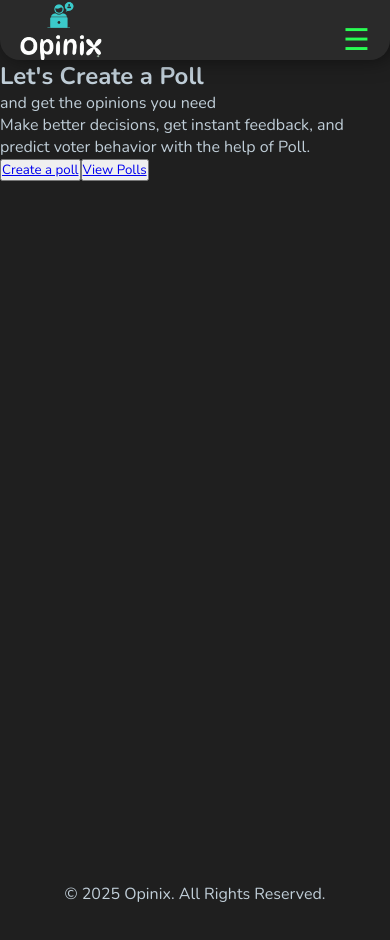
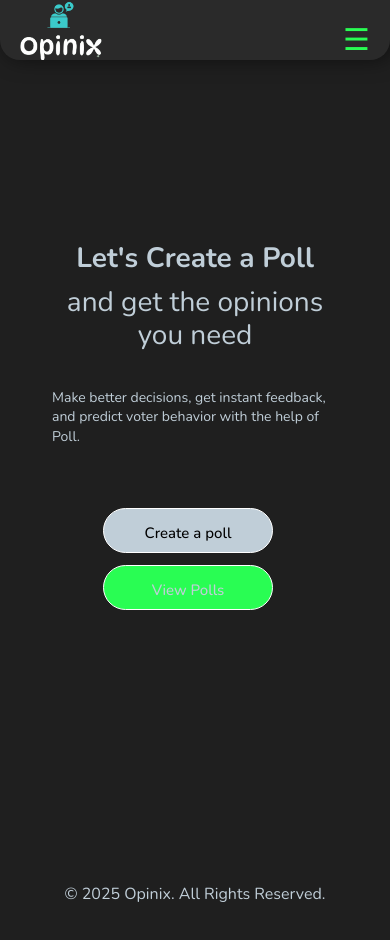
Before and after one commit to jdsteadycode/opinix-web, a React (Vite) app in the folder frontend/: page / in a window 390 px wide. Shown: the top 940 px of the page. Built offline with nearby package versions, Linux system fonts and the light colour scheme.

Commit message:
updated styles for opinix-web

```diff
--- a/frontend/src/App.css
+++ b/frontend/src/App.css
@@ -76,13 +76,17 @@ body {
     display: flex;
     justify-content: center;
 }
+.app-header .auth-btn a {
+  text-decoration: none;
+  color: var(--light-primary-text-fore-color);
+}
 
 .app-header .auth-btn button {
     padding: 12px 35px;
     border-radius: 25px;
     font-size: 16px;
     background-color: var(--primary-fore-color);
-    color: var(--primary-back-color);
+    color: var(--light-primary-text-fore-color);
     border: none;
     cursor: pointer;
     transition: all 0.3s ease;
@@ -127,6 +131,11 @@ body {
   text-align: center;
 }
 
+/* update all anchor tags */
+.app-header .responsive-content-menu a {
+  text-decoration: none;
+}
+
 .app-header .responsive-content-menu .menu-nav a {
   display: block;
   padding: 10px;
@@ -136,8 +145,8 @@ body {
 }
 
 .app-header .responsive-content-menu .menu-nav a:hover {
-  background: none !important;  /* Remove any background */
-  color: inherit !important;    /* Keep original text color */
+  background: none !important;
+  color: inherit !important;
 }
 
 .app-header .responsive-content-menu .close-menu-btn {
@@ -146,7 +155,7 @@ body {
     font-size: 40px;
     background: none;
     border: none;
-    color: #29fd53;
+    color: rgb(5, 155, 155);
     cursor: pointer;
 }
 
@@ -162,8 +171,8 @@ body {
     border-radius: 30px;
     font-size: 18px;
     cursor: pointer;
-    background-color: #29fd53;
-    color: #000;
+    background-color: rgb(5, 155, 155);
+    color: var(--primary-text-color);
     border: none;
     transition: transform 0.2s;
 }
@@ -213,11 +222,13 @@ body {
 }
 
 
+
+
 /* auth-module-section */
 .app-auth-content {
     width: calc(100vw - 300px); /* same as content space beside header */
     min-height: 100vh;           /* fill same height as header */
-    background: rgba(55, 55, 55, 0.9);
+    /* background: rgba(55, 55, 55, 0.9); */
     backdrop-filter: blur(12px);
     display: flex;
     flex-direction: column;
@@ -277,7 +288,7 @@ body {
 .app-auth-content .auth-form .input-box input:valid ~ label {
     top: -8px;
     font-size: 14px;
-    color: #29fd53;  /* accent color */
+    color: rgb(5, 155, 155);  /* accent color */
 }
 
 /* Input field styles */
@@ -306,7 +317,7 @@ body {
 }
 
 .app-auth-content .auth-form input[type="file"]::file-selector-button:hover {
-    background-color: #29fd53;
+    background-color: rgb(5, 155, 155);
     color: #000;
 }
 
@@ -314,8 +325,8 @@ body {
 .app-auth-content .auth-form button {
     width: 100%;
     height: 45px;
-    background-color: #29fd53;
-    color: #000;
+    background-color: rgb(5, 155, 155);
+    color: var(--primary-text-color);
     border: none;
     border-radius: 30px;
     cursor: pointer;
@@ -326,7 +337,7 @@ body {
 }
 
 .app-auth-content .auth-form button:hover {
-    background-color: #1ad53f;
+    background-color: rgb(4, 145, 145);
     transform: scale(1.03);
 }
 
@@ -339,7 +350,7 @@ body {
 }
 
 .app-auth-content .auth-form .auth-register a {
-    color: #29fd53;
+    color: rgb(5, 155, 155);
     font-weight: 600;
     text-decoration: none;
 }
@@ -386,6 +397,29 @@ body {
   border: 2px solid rgba(255, 255, 255, .5);
 }
 
+.success-toast {
+  position: fixed;
+  top: 20px;
+  right: 20px;
+  background: #4caf50;
+  color: white;
+  padding: 10px 20px;
+  border-radius: 8px;
+  box-shadow: 0 4px 6px rgba(0,0,0,0.2);
+  font-weight: 500;
+  animation: fadein 0.3s ease, fadeout 0.3s ease 2.7s;
+}
+
+@keyframes fadein {
+  from { opacity: 0; transform: translateY(-10px); }
+  to   { opacity: 1; transform: translateY(0); }
+}
+@keyframes fadeout {
+  from { opacity: 1; transform: translateY(0); }
+  to   { opacity: 0; transform: translateY(-10px); }
+}
+
+
 /* Heading */
 .app-content .create-poll-form h1 {
   font-size: 32px;
@@ -400,6 +434,16 @@ body {
   width: 100%;
   margin-top: 20px;
 }
+
+.app-content .create-poll-form .input-box input:focus ~ label,
+.app-content .create-poll-form .input-box textarea:focus ~ label,
+.app-content .create-poll-form .input-box input:not(:placeholder-shown) ~ label,
+.app-content .create-poll-form .input-box textarea:not(:placeholder-shown) ~ label {
+  top: -8px;
+  font-size: 12px;
+  color: rgb(5, 155, 155);
+}
+
 .app-content .create-poll-form .input-box input,
 .app-content .create-poll-form .input-box select,
 .app-content .create-poll-form .input-box textarea {
@@ -423,23 +467,14 @@ body {
   pointer-events: none;
   transition: 0.3s;
 }
-.app-content .create-poll-form .input-box input:focus ~ label,
-.app-content .create-poll-form .input-box textarea:focus ~ label,
-.app-content .create-poll-form .input-box input:valid ~ label,
-.app-content .create-poll-form .input-box textarea:valid ~ label {
-  top: -8px;
-  font-size: 12px;
-  color: #29fd53;
-}
-.app-content .create-poll-form .input-box input:focus,
-.app-content .create-poll-form .input-box textarea:focus {
-  border-color: #29fd53;
-}
+
 
 .app-content .create-poll-form .input-box select {
   color: var(--light-primary-text-fore-color);
   background-color: var(--secondary-back-color);
 }
+
+
 
 /* === POLL OPTIONS === */
 .poll-option-wrap {
@@ -461,7 +496,7 @@ body {
   transition: color 0.2s;
 }
 .file-upload-icon:hover {
-  color: #29fd53;
+  color: rgb(5, 155, 155);
 }
 .poll-option-wrap span {
   cursor: pointer;
@@ -472,8 +507,8 @@ body {
 /* === ADD OPTION BUTTON === */
 .new-poll-option .new-poll-option-button {
   margin-top: 10px;
-  background: #29fd53;
-  color: #000;
+  background: rgb(5, 155, 155);
+  color: var(--primary-text-color);
   border: none;
   border-radius: 25px;
   padding: 8px 12px;
@@ -484,7 +519,7 @@ body {
   display: block;
 }
 .new-poll-option .new-poll-option-button:hover {
-  background: #1ad53f;
+  background: rgb(4, 144, 144);
 }
 
 .new-poll-option .responsive {
@@ -495,8 +530,8 @@ body {
 .create-btn {
   width: 100%;
   padding: 12px;
-  background: #29fd53;
-  color: #000;
+  background: rgb(5, 155, 155);
+  color: var(--primary-text-color);
   border: none;
   border-radius: 25px;
   font-size: 16px;
@@ -505,7 +540,7 @@ body {
   transition: transform 0.2s, background 0.2s;
 }
 .create-btn:hover {
-  background: #1ad53f;
+  background: rgb(4, 139, 139);
 }
 .create-btn:active {
   transform: scale(0.97);
@@ -563,7 +598,7 @@ body {
 .app-profile-content .profile-analytics-container h1,
 .app-profile-content h1 {
   font-size: 40px;
-  color: #29fd53; /* UPDATED: accent heading color */
+  color: rgb(5, 155, 155); /* UPDATED: accent heading color */
 }
 
 /* Profile details text */
@@ -608,7 +643,7 @@ body {
   text-decoration: none;
   text-align: center;
   color: #000; /* UPDATED: black text on green button */
-  background-color: #29fd53; /* UPDATED: green accent */
+  background-color: rgb(5, 155, 155); /* UPDATED: green accent */
   padding: 10px 20px; /* UPDATED */
   border-radius: 30px; /* UPDATED */
   border: none; /* UPDATED */
@@ -619,7 +654,7 @@ body {
 }
 
 .app-profile-content .profile-privilleges .profile-privillges-button:hover {
-  background-color: #1ad53f; /* UPDATED */
+  background-color: rgb(5, 155, 155); /* UPDATED */
   transform: scale(1.05); /* UPDATED */
 }
 
@@ -670,11 +705,23 @@ body {
   margin-bottom: 10px;
   font-size: 22px;
   text-align: center;
-  color: #29fd53; /* UPDATED */
+  color: rgb(5, 155, 155); /* UPDATED */
 }
 
 /* Inputs */
 .profile-modal input,
+.profile-modal textarea {
+  width: 100%;
+  padding: 12px;
+  font-size: 16px;
+  border: 1px solid rgba(255,255,255,0.2); /* UPDATED */
+  border-radius: 8px;
+  outline: none;
+  background: rgba(255,255,255,0.1); /* UPDATED */
+  color: #fff;
+  transition: border-color 0.2s, background 0.2s;
+}
+
 .profile-modal select {
   width: 100%;
   padding: 12px;
@@ -682,16 +729,17 @@ body {
   border: 1px solid rgba(255,255,255,0.2); /* UPDATED */
   border-radius: 8px;
   outline: none;
-  background: rgba(255,255,255,0.1); /* UPDATED */
-  color: #fff; /* UPDATED */
-  transition: border-color 0.2s, background 0.2s;
-}
+  background-color: #565656;
+  color: #fff;
+}
+
 
 .profile-modal input:focus,
-.profile-modal select:focus {
-  border-color: #29fd53; /* UPDATED */
+.profile-modal textarea:focus {
+  border-color: rgb(5, 155, 155); /* UPDATED */
   background: rgba(255,255,255,0.15); /* UPDATED */
 }
+
 
 /* Action buttons */
 .profile-modal .modal-actions {
@@ -712,12 +760,12 @@ body {
 }
 
 .profile-modal .save-btn {
-  background: #29fd53; /* UPDATED */
-  color: #000; /* UPDATED */
+  background: rgb(5, 155, 155); /* UPDATED */
+  color: #fff; /* UPDATED */
 }
 
 .profile-modal .save-btn:hover {
-  background: #1ad53f; /* UPDATED */
+  background: rgb(5, 142, 142); /* UPDATED */
   transform: scale(1.05); /* UPDATED */
 }
 
@@ -743,14 +791,14 @@ body {
 }
 
 
-
 /* Polls page container */
-.app-content.polls-page {
-  display: flex;
-  flex-direction: column;
-  padding: 20px;
-  max-width: 900px;
-  margin: 0 auto;
+.app-content .polls-page {
+      display: flex;
+      flex-direction: column;
+      /* justify-content: flex-start; */
+      padding: 20px;
+      max-width: 1200px;
+      margin-left: 45px;
 }
 
 /* Remove grid entirely */
@@ -758,6 +806,7 @@ body {
   display: flex;
   flex-direction: column;
   gap: 15px;
+  width: 90%;
 }
 
 /* Poll card: horizontal list look */
@@ -773,7 +822,7 @@ body {
 }
 
 .polls-card:hover {
-  border: 1px solid #29fd53;
+  border: 1px solid rgb(5, 142, 142);
   box-shadow: 0 0 20px rgba(0, 0, 0, 0.4);
 }
 
@@ -852,6 +901,7 @@ body {
   position: relative;
   min-height: 300px;
   min-width: 60%;
+  width: 70%;
   background: transparent;
   border: 2px solid rgba(255, 255, 255, 0.5);
   border-radius: 30px;
@@ -938,7 +988,7 @@ body {
   cursor: pointer;
   font-size: 16px;
   background-color: var(--primary-fore-color);
-  color: var(--primary-back-color);
+  color: var(--primary-text-color);
   border: none;
   transition: all 0.2s;
 }
@@ -965,6 +1015,29 @@ body {
   display: flex;
   flex-direction: column;
   gap: 15px;
+}
+
+.poll-card a {
+  text-decoration: none;
+  color: var(--primary-text-color);
+}
+
+.poll-card .cannot-vote {
+    text-align: center;
+    margin-bottom: 25px;
+    text-align: center;
+    margin-bottom: 25px;
+    border: 1px solid var(--primary-text-color);
+    border-radius: 5px;
+    padding: 10px;
+}
+
+/* cancel button */
+.poll-card .cannot-vote i {
+  float: right;
+  cursor: pointer;
+  font-size: 20px;
+  color: var(--error-color);
 }
 
 .poll-option-wrap {
@@ -1129,7 +1202,7 @@ body {
 }
 
 .poll-page .radio-item label:before {
-  background: #29fd53;
+  background: rgb(5, 155, 155);
   height: 11px;
   width: 11px;
   left: 25.5px;
@@ -1141,7 +1214,7 @@ body {
 }
 
 .poll-page .radio-item input:checked ~ label {
-  border-color: #29fd53;
+  border-color: rgb(5, 155, 155);
 }
 
 .poll-page .radio-item input:checked ~ label:before {
@@ -1164,17 +1237,17 @@ body {
   margin-top: 20px;
   width: 160px;
   height: 40px;
-  background: #29fd53;
+  background: rgb(5, 155, 155);
   border: none;
   border-radius: 11px;
   cursor: pointer;
   font-size: 16px;
-  color: #000;
+  color: var(--primary-text-color);
   transition: background-color 0.2s;
 }
 
 .poll-page .create-btn:hover:not(:disabled) {
-  background-color: #06c156;
+  background-color: rgb(5, 155, 155);
 }
 
 .poll-page .create-btn:disabled {
@@ -1344,3 +1417,385 @@ body {
     font-size: 14px;
   }
 }
+
+/* New Profile Css */
+.about-container{
+			width: 100%;
+			max-width: 950px;
+			min-height: 70vh;
+			position: relative;
+			display: flex;
+			justify-content: center;
+			align-items: center;
+			background: transparent;
+			border: 2px solid trasparent;
+			border-radius: 30px;
+			padding: 30px;
+			box-shadow: 0 0 30px rgba(0, 0, 0, .5);
+			/* margin-bottom: 184px; */
+		}
+
+
+		/* CSS for text container */
+		.text-container{
+			flex: 1;
+			width: 100%;
+			max-width: 600px;
+			display: flex;
+			justify-content: center;
+			align-items: flex-start;
+			flex-direction: column;
+			border: 2px solid transparent;
+			margin-right: 30px;
+		}
+
+		.text-container h1{
+			font-size: 35px;
+			padding: 10px 0px;
+			margin-top: 15px;
+		}
+
+		.text-container p{
+			font-size: 15px;
+			padding: 10px 0px;
+			text-align: left;
+			color: #c0ced8;
+		}
+
+    .text-container div button {
+      width: 30%;
+      height: 45px;
+      background-color: rgb(5, 155, 155);
+      color: #fff;
+      border: none;
+      border-radius: 30px;
+      cursor: pointer;
+      font-size: 16px;
+      font-weight: 500;
+      transition: all 0.2s ease;
+      margin-top: 12px;
+    }
+
+		.text-container h2{
+			padding: 10px 0px;
+		}
+
+		.text-container li ul{
+			font-size: 15px;
+			color: #c0ced8;
+			margin-top: 6px;
+			text-align: left;
+		}
+
+    .text-container .profile-privilleges {
+      display: flex;
+      gap:20px;
+      align-items: center;
+      width: 100%;
+    }
+
+		/* CSS for card container */
+		.card-container{
+			flex: 1;
+			position: relative;
+			width: 100%;
+			max-width: 300px;
+			/* border: 2px solid rgba(255, 255, 255, .5);
+			border-radius: 24px;
+			background: #36373b; */
+			padding: 40px;
+      margin: 150px auto;
+		}
+		.card .content{
+			display: flex;
+			flex-direction: column;
+			justify-content: center;
+			align-items: center;
+			text-align: center;
+		}
+
+		.card .content .img{
+			height: 200px;
+			width: 200px;
+			margin-bottom: 14px;
+			background: rgba(255, 255, 255, .5);
+			padding: 3px;
+			border-radius: 50%;
+		}
+
+		.card .content .img img{
+			height: 100%;
+			width: 100%;
+			object-fit: cover;
+			border-radius: 50%;
+			background: black;
+		}
+
+		.card .content .details .name{
+			font-size: 20px;
+			font-weight: 500;
+		}
+
+
+		.card .content .media-icons{
+			display: flex;
+			margin-top: 15px;
+			font-size: 18px;
+		}
+
+		.card .content .media-icons a{
+			height: 40px;
+			width: 40px;
+			color: black;
+			background: #06c156;
+			margin: 0 4px;
+			border-radius: 50%;
+			border: 2px solid transparent;
+			transition: all 0.4s ease;
+		}
+
+		.card .content .media-icons a i{
+			text-align: center;
+			line-height: 36px;
+		}
+
+		.card .content .media-icons a:hover{
+			border-color: #06c156;
+			color: #06c156;
+			background: black;
+		}
+
+		@media screen and (max-width: 820px){
+			.about-container{
+				flex-direction: column;
+				margin-top: 10px;
+				border-radius: 18px;
+				padding: 40px;
+			}
+
+			.text-container{
+				margin-bottom: 50px;
+			}
+
+			.card-container{
+				width: 100%;
+				max-width: 600px;
+			}
+		}
+
+		@media (max-width: 710px){
+			.about-container{
+				margin-top: -80px;
+				border: 1px solid transparent;
+				border-radius: 0;
+				margin-bottom: 80px;
+			}
+
+			.text-container{
+				padding-top: 30px;
+			}
+
+			.card-container{
+			    margin-bottom: 30px;
+			}
+		}
+
+
+    /* Home Page */
+
+
+		.home-content{
+			width: 100%;
+			min-height: 85vh;
+			position: relative;
+			display: flex;
+			justify-content: center;
+			align-items: center;
+			padding: 30px;
+		}
+
+		/* CSS for Text-Container */
+
+		.home-content .text-container{
+			flex: 1;
+			width: 100%;
+			height: 100%;
+			max-width: 800px;
+			min-height: 600px;
+			display: flex;
+			justify-content: center;
+			align-items: flex-start;
+			margin-right: -180px;
+			padding: 10px;
+			padding-top: 30px;
+		}
+
+		.home-content .text-container .main-text{
+			text-align: left;
+		}
+
+		.home-content .text-container .main-text h1{
+			font-size: 50px;
+			line-height: 1;
+			width: 100%;
+			max-width: 664px;
+		}
+
+    /* handle Link */
+    .home-content .text-container .main-text a {
+      text-decoration: none;
+      color: inherit;
+    }
+
+		.home-content .text-container .main-text span{
+			font-size: 50px;
+			line-height: 1;
+			width: 100%;
+		}
+
+		.home-content .text-container .main-text p{
+			width: 100%;
+			max-width: 610px;
+			color: #c0ced8;
+			font-size: 16px;
+			line-height: 1.4;
+			margin-bottom: 40px;
+			margin-top: 25px;
+		}
+
+		.home-content .text-container .main-text button{
+			width: 100%;
+			max-width: 170px;
+			display: inline-block;
+			text-align: center;
+			color: var(--primary-text-color);
+			background: var(--primary-fore-color);
+			border: 1px solid #fff;
+			border-radius: 25px;
+			font-size: 15px;
+			font-weight: 500;
+			margin-right: 14px;
+		}
+
+    .home-content .text-container .main-text .create-poll-btn {
+      background-color: var(--primary-text-color);
+      color: #000;
+    }
+
+
+		.home-content .text-container .main-text button:hover{
+			transform: scale(1.1);
+			border: 1px solid #fff;
+			transition: .4s;
+		}
+
+
+		/* CSS for Image-Container */
+
+		.home-content .text-container .image-container{
+			flex: 1;
+			position: relative;
+			width: 100%;
+			max-width: 600px;
+			display: flex;
+			align-items: center;
+			justify-content:center;
+			margin-top: 100px;
+		}
+
+		.home-content .text-container .image-container img{
+			width: 100%;
+		}
+
+		@media screen and (max-width: 990px){
+			.home-content{
+				width: 100%;
+				flex-direction: column;
+				margin-top: 20px;
+				display: flex;
+				align-items: center;
+				justify-content: center;
+				padding: 10px;
+			}
+
+			.home-content .text-container {
+				width: 100%;
+				max-width: 600px;
+				height: 100%;
+				min-height: 500px;
+				position: relative;
+				margin-right: 0;
+				padding: 40px;
+			}
+
+			.home-content .text-container .main-text{
+				text-align: center;
+			}
+
+			.home-content .text-container .main-text h1{
+				font-size: 32px;
+				line-height: 1.2;
+			}
+
+			.home-content .text-container .main-text span{
+				font-size: 32px;
+				line-height: 1.2;
+			}
+
+			.home-content .text-container .main-text p{
+				font-size: 14px;
+				max-width: 500px;
+			}
+
+			.home-content .text-container .main-text a{
+				display: flex;
+				align-items: center;
+				justify-content: center;
+				width: 100%;
+				max-width: 600px;
+				margin-bottom: 14px;
+				height: 47px;
+			}
+
+			.home-content .text-container .main-text a:hover{
+				transform: none;
+				border: none;
+			}
+
+			.home-content .text-container .main-text a.btn{
+			    	background: #36373b;
+			    	color: white;
+			    	border: 1px solid #29fd53;
+			}
+
+			.home-content .text-container .main-text a.btn:hover{
+				transform: none;
+				background-color: #29fd53;
+				color: black;
+				border: none;
+			}
+
+			.home-content .text-container .image-container{
+				margin-top: -100px;
+
+			}
+		}
+
+		@media screen and (max-width: 450px){
+			.home-content .text-container .text-container{
+				padding: 6px;
+			}
+
+			.home-content .text-container .main-text h1{
+				font-size: 28px;
+			}
+
+			.home-content .text-container .main-text span{
+				font-size: 28px;
+			}
+
+			.home-content .text-container .image-container{
+				margin-top: -120px;
+				margin-bottom: 50px;
+			}
+		}
```
